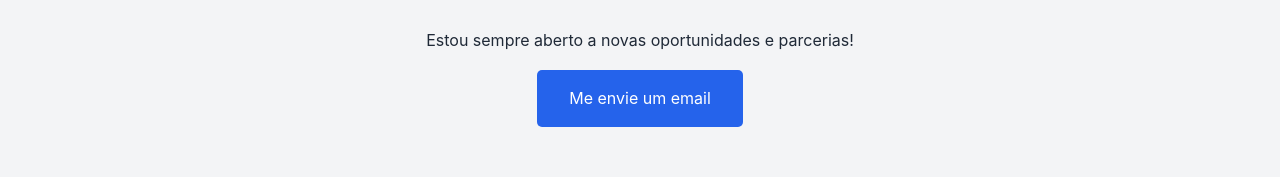
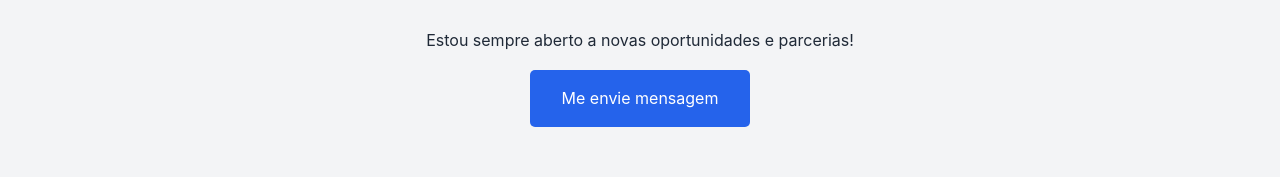
Before and after one commit to AlessandriCastro/Portifolio, a plain HTML site: page index.html in a window 1280 px wide. Shown: the part 2831-3008 px from the top of the page. Drawn offline with Linux system fonts and the light colour scheme.

Commit message:
atualização 2

```diff
--- a/index.html
+++ b/index.html
@@ -117,7 +117,7 @@
         <h2>Entre em Contato</h2>
         <div class="contato-content">
             <p>Estou sempre aberto a novas oportunidades e parcerias!</p>
-            <a href="mailto:seu-email@exemplo.com" class="btn-contato">Me envie um email</a>
+            <a href="https://www.linkedin.com/in/alessandri-castro-788190282/" class="btn-contato">Me envie mensagem</a>
         </div>
     </section>
 
```
